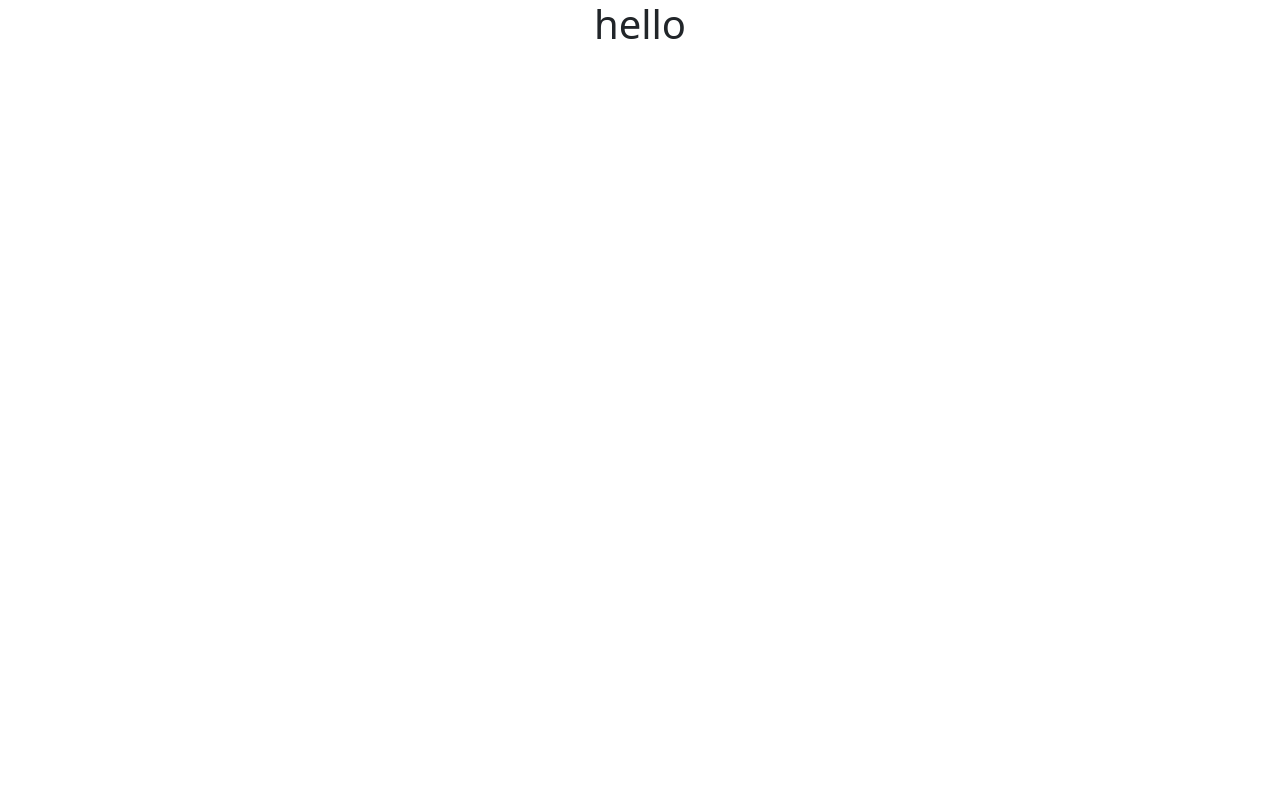
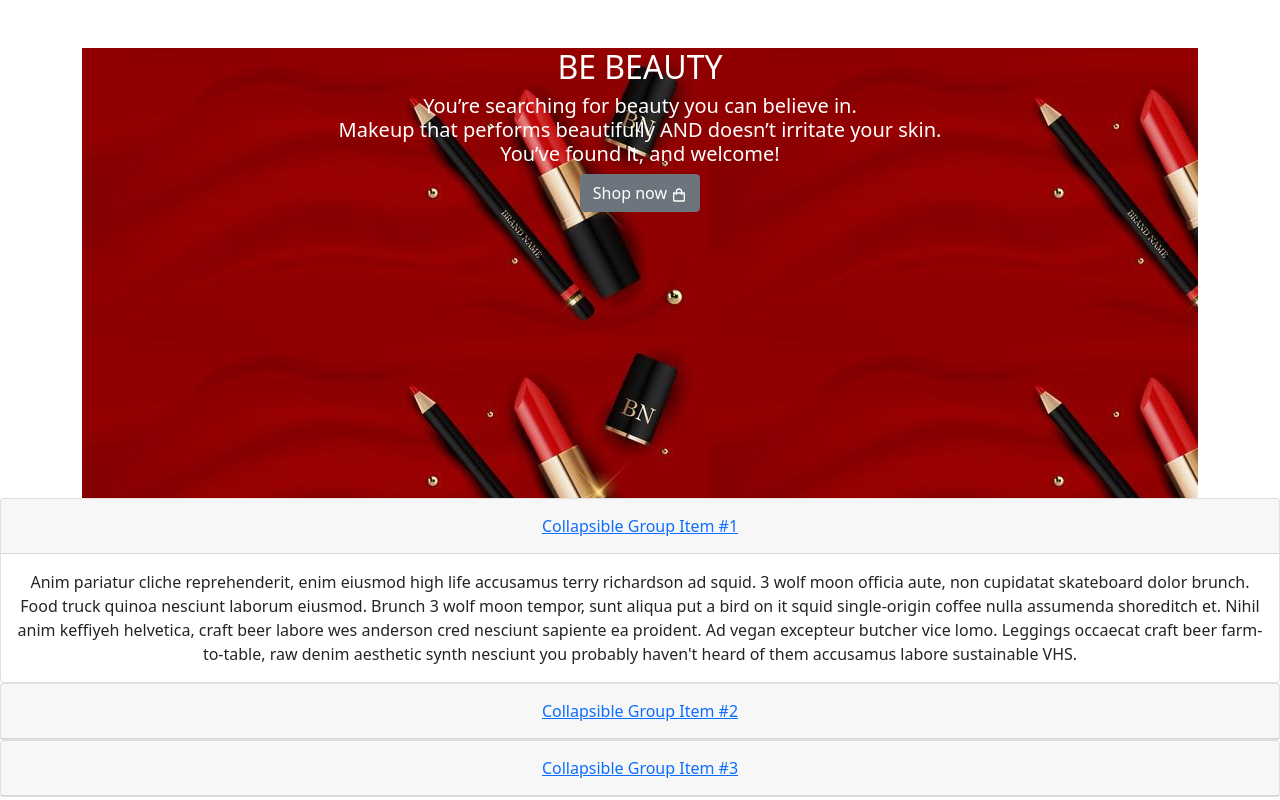
Before and after one commit to mehesultana/lipstic-gallery-client, a React (Create React App) app: page / in a window 1280 px wide. Built offline with nearby package versions, Linux system fonts and the light colour scheme.

Commit message:
create components

```diff
--- a/src/App.js
+++ b/src/App.js
@@ -1,9 +1,10 @@
 import './App.css';
+import Home from './pages/Home/Home/Home';
 
 function App() {
 	return (
 		<div className="App">
-			<h1>hello</h1>
+			<Home />
 		</div>
 	);
 }
--- /dev/null
+++ b/src/pages/Home/Banner/Banner.css
@@ -0,0 +1,25 @@
+.banner-image {
+	background-image: url('../../../images/banner1.jpg');
+	height: 450px;
+	width: auto;
+	margin-top: 20px;
+}
+
+.banner-text {
+	text-align: center;
+	position: absolute;
+	top: 30%;
+	left: 50%;
+	transform: translate(-50%, -50%);
+	color: rgb(8, 3, 3);
+}
+
+.advantage {
+	margin-top: 200px;
+	margin-left: 30px;
+	margin-right: 30px;
+	grid-gap: 10px;
+}
+.banner-card {
+	margin-top: 200px;
+}
--- /dev/null
+++ b/src/pages/Home/Banner/Banner.js
@@ -0,0 +1,31 @@
+import React from 'react';
+import { Container } from 'react-bootstrap';
+import { BiShoppingBag } from 'react-icons/bi';
+import './Banner.css';
+
+const Banner = () => {
+	return (
+		<Container>
+			<div className="banner-image">
+				<div className="text-center text-white  ">
+					<h2 className="mt-5">BE BEAUTY</h2>
+					<h5 className="mt-2">
+						You’re searching for beauty you can believe in.
+						<br />
+						Makeup that performs beautifully AND doesn’t irritate your skin.
+						<br />
+						You’ve found it, and welcome!
+					</h5>
+
+					<section className="search-area">
+						<button type="button" className="btn btn-secondary">
+							Shop now <BiShoppingBag />
+						</button>
+					</section>
+				</div>
+			</div>
+		</Container>
+	);
+};
+
+export default Banner;
--- /dev/null
+++ b/src/pages/Home/Home/Home.js
@@ -0,0 +1,14 @@
+import React from 'react';
+import Banner from '../Banner/Banner';
+import LastSection from '../LastSection/LastSection';
+
+const Home = () => {
+	return (
+		<div>
+			<Banner />
+			<LastSection />
+		</div>
+	);
+};
+
+export default Home;
--- /dev/null
+++ b/src/pages/Home/LastSection/LastSection.css
@@ -0,0 +1,32 @@
+h2 {
+	font-family: Arial, Verdana;
+	font-weight: 800;
+	font-size: 2.5rem;
+	color: #091f2f;
+	text-transform: uppercase;
+}
+.accordion-section .panel-default > .panel-heading {
+	border: 0;
+	background: #f4f4f4;
+	padding: 0;
+}
+.accordion-section .panel-default .panel-title a {
+	display: block;
+	font-style: italic;
+	font-size: 1.5rem;
+}
+.accordion-section .panel-default .panel-title a:after {
+	font-family: 'FontAwesome';
+	font-style: normal;
+	font-size: 3rem;
+	content: '\f106';
+	color: #1f7de2;
+	float: right;
+	margin-top: -12px;
+}
+.accordion-section .panel-default .panel-title a.collapsed:after {
+	content: '\f107';
+}
+.accordion-section .panel-default .panel-body {
+	font-size: 1.2rem;
+}
--- /dev/null
+++ b/src/pages/Home/LastSection/LastSection.js
@@ -0,0 +1,59 @@
+import React from 'react';
+
+const LastSection = () => {
+	return (
+		<>
+			<div class="card">
+				<div class="card-header" id="headingOne">
+					<h5 class="mb-0">
+						<button class="btn btn-link" data-toggle="collapse" data-target="#collapseOne" aria-expanded="true" aria-controls="collapseOne">
+							Collapsible Group Item #1
+						</button>
+					</h5>
+				</div>
+
+				<div id="collapseOne" class="collapse show" aria-labelledby="headingOne" data-parent="#accordion">
+					<div class="card-body">
+						Anim pariatur cliche reprehenderit, enim eiusmod high life accusamus terry richardson ad squid. 3 wolf moon officia aute, non cupidatat skateboard dolor brunch. Food truck quinoa nesciunt laborum eiusmod. Brunch 3 wolf moon tempor, sunt aliqua put a bird on it squid single-origin coffee
+						nulla assumenda shoreditch et. Nihil anim keffiyeh helvetica, craft beer labore wes anderson cred nesciunt sapiente ea proident. Ad vegan excepteur butcher vice lomo. Leggings occaecat craft beer farm-to-table, raw denim aesthetic synth nesciunt you probably haven't heard of them
+						accusamus labore sustainable VHS.
+					</div>
+				</div>
+			</div>
+			<div class="card">
+				<div class="card-header" id="headingTwo">
+					<h5 class="mb-0">
+						<button class="btn btn-link collapsed" data-toggle="collapse" data-target="#collapseTwo" aria-expanded="false" aria-controls="collapseTwo">
+							Collapsible Group Item #2
+						</button>
+					</h5>
+				</div>
+				<div id="collapseTwo" class="collapse" aria-labelledby="headingTwo" data-parent="#accordion">
+					<div class="card-body">
+						Anim pariatur cliche reprehenderit, enim eiusmod high life accusamus terry richardson ad squid. 3 wolf moon officia aute, non cupidatat skateboard dolor brunch. Food truck quinoa nesciunt laborum eiusmod. Brunch 3 wolf moon tempor, sunt aliqua put a bird on it squid single-origin coffee
+						nulla assumenda shoreditch et. Nihil anim keffiyeh helvetica, craft beer labore wes anderson cred nesciunt sapiente ea proident. Ad vegan excepteur butcher vice lomo. Leggings occaecat craft beer farm-to-table, raw denim aesthetic synth nesciunt you probably haven't heard of them
+						accusamus labore sustainable VHS.
+					</div>
+				</div>
+			</div>
+			<div class="card">
+				<div class="card-header" id="headingThree">
+					<h5 class="mb-0">
+						<button class="btn btn-link collapsed" data-toggle="collapse" data-target="#collapseThree" aria-expanded="false" aria-controls="collapseThree">
+							Collapsible Group Item #3
+						</button>
+					</h5>
+				</div>
+				<div id="collapseThree" class="collapse" aria-labelledby="headingThree">
+					<div class="card-body">
+						Anim pariatur cliche reprehenderit, enim eiusmod high life accusamus terry richardson ad squid. 3 wolf moon officia aute, non cupidatat skateboard dolor brunch. Food truck quinoa nesciunt laborum eiusmod. Brunch 3 wolf moon tempor, sunt aliqua put a bird on it squid single-origin coffee
+						nulla assumenda shoreditch et. Nihil anim keffiyeh helvetica, craft beer labore wes anderson cred nesciunt sapiente ea proident. Ad vegan excepteur butcher vice lomo. Leggings occaecat craft beer farm-to-table, raw denim aesthetic synth nesciunt you probably haven't heard of them
+						accusamus labore sustainable VHS.
+					</div>
+				</div>
+			</div>
+		</>
+	);
+};
+
+export default LastSection;
```
Also changed, not shown: firebase.json (added), src/images/banner1.jpg (added), 1 other file (tests, documents, lock files or other folders).
